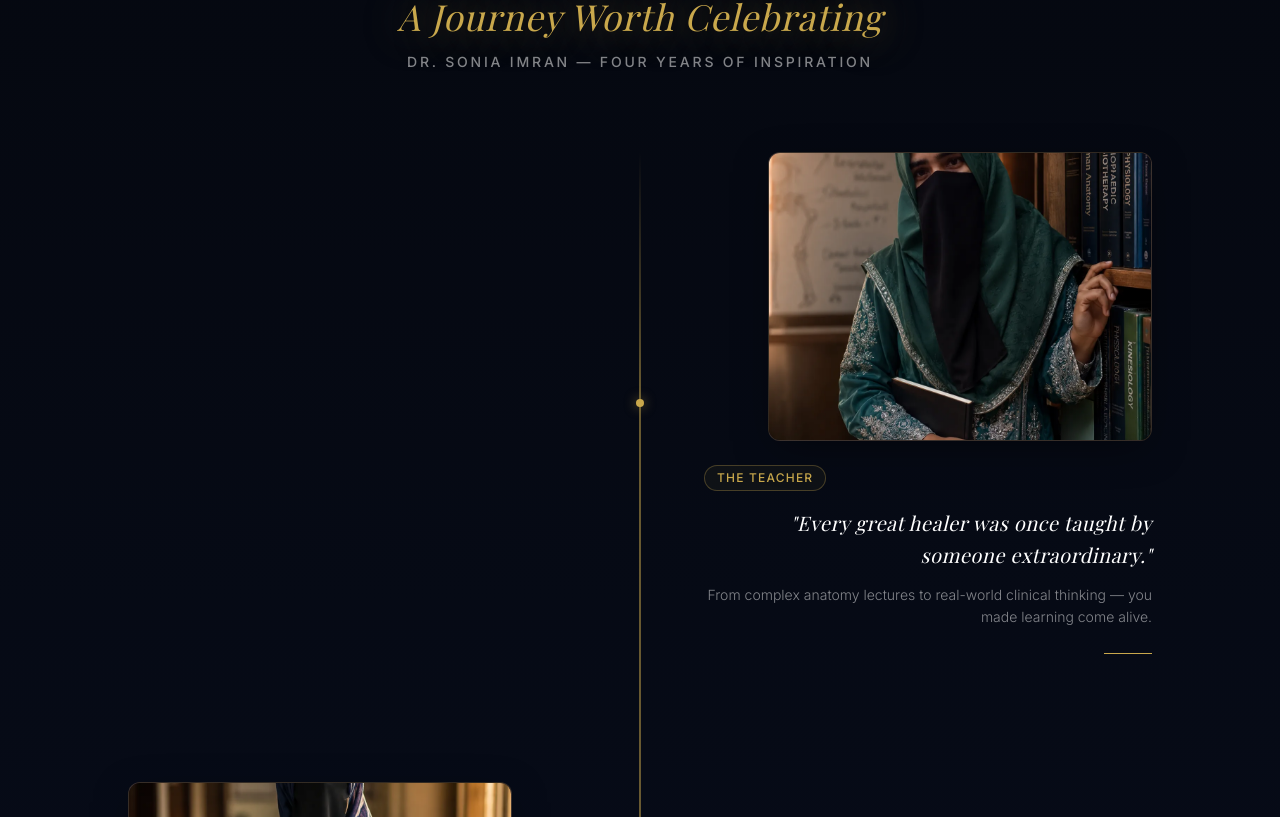
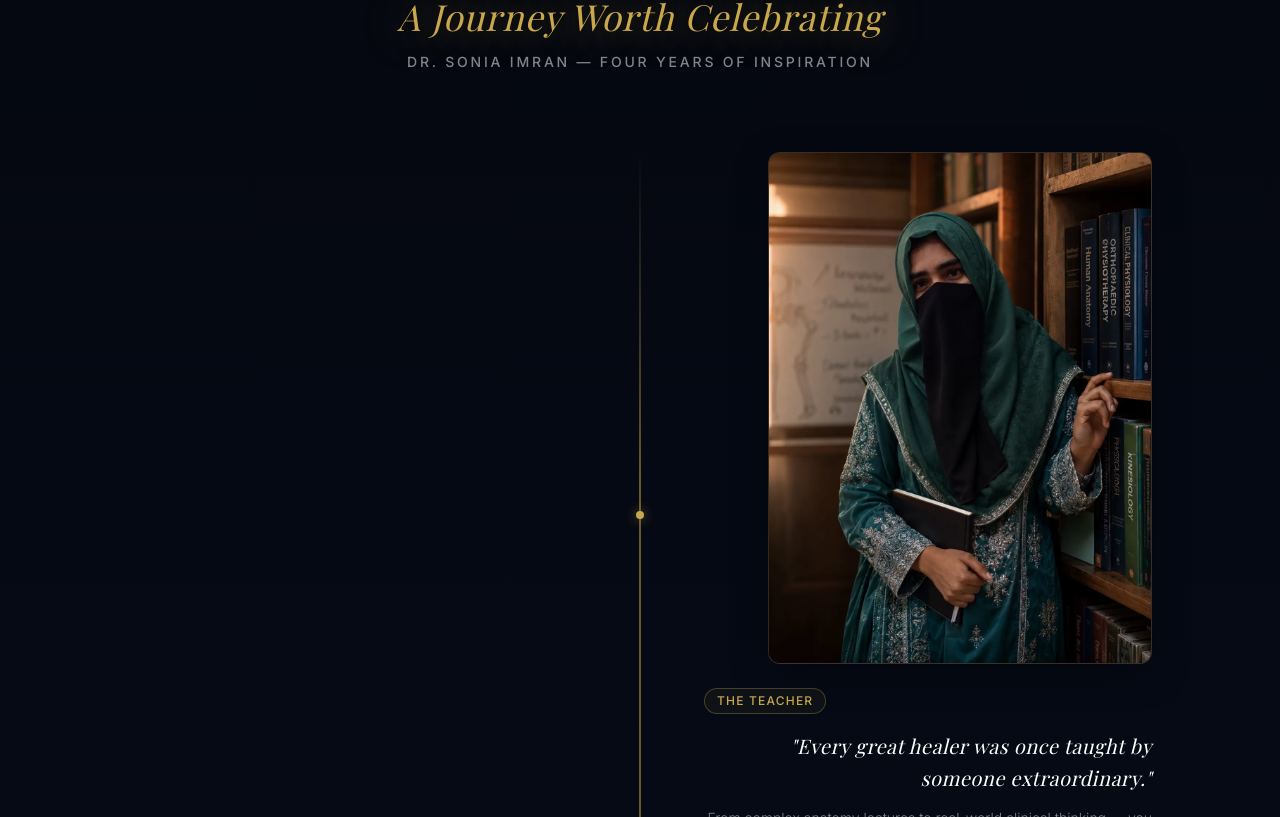
Before and after one commit to MubeenAhmad1123/Dr-Sonia, a Next.js app: page / in a window 1280 px wide. Shown: the part 2563-3380 px from the top of the page. Built offline with nearby package versions, Linux system fonts and the light colour scheme; a web font is replaced by a local one.

Commit message:
style: optimize timeline layout with taller portrait aspect ratios

```diff
--- a/components/Timeline.tsx
+++ b/components/Timeline.tsx
@@ -2,6 +2,8 @@
 
 import React from "react";
 import { motion } from "framer-motion";
+
+import Image from "next/image";
 
 const timelineItems = [
   { id: 1, image: "/images/photo_timeline_1.webp", quote: "Every great healer was once taught by someone extraordinary.", text: "From complex anatomy lectures to real-world clinical thinking — you made learning come alive.", tag: "The Teacher" },
@@ -88,17 +90,14 @@ export default function Timeline() {
                       whileInView={{ scale: 1 }}
                       viewport={{ once: true, amount: 0.2 }}
                       transition={{ duration: 1.2, ease: "easeOut" }}
-                      className="aspect-[4/3] w-full relative"
+                      className="aspect-[3/4] w-full relative"
                     >
-                      <img
+                      <Image
                         src={item.image}
                         alt={item.tag}
-                        loading="lazy"
-                        decoding="async"
-                        className="w-full h-full object-cover opacity-0 group-hover:scale-105 transition-all duration-700 ease-out"
-                        style={{ objectFit: 'cover' }}
-                        onLoad={(e) => (e.target as HTMLImageElement).classList.remove("opacity-0")}
-                        onError={(e) => (e.target as HTMLImageElement).style.display = "none"}
+                        fill
+                        sizes="(max-width: 768px) 100vw, 384px"
+                        className="object-cover group-hover:scale-105 transition-all duration-700 ease-out"
                       />
                     </motion.div>
                   </div>
```
